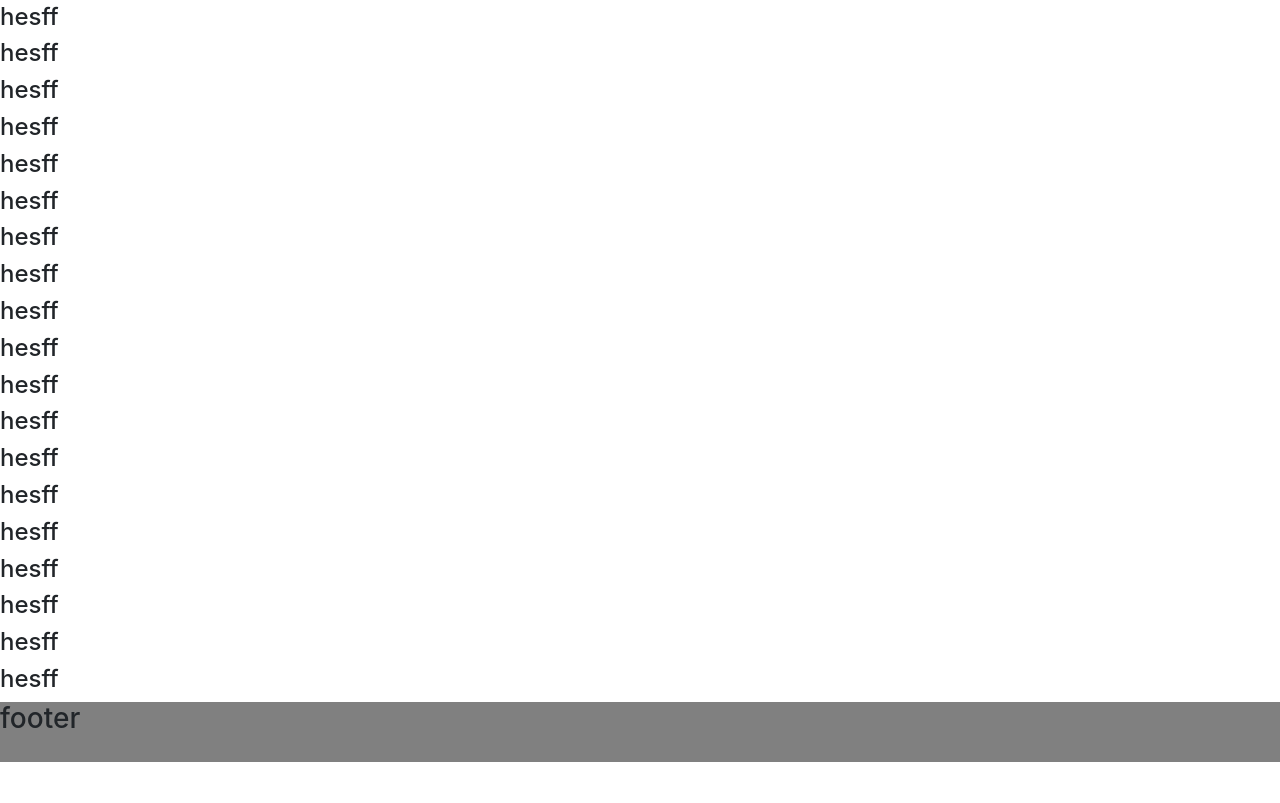
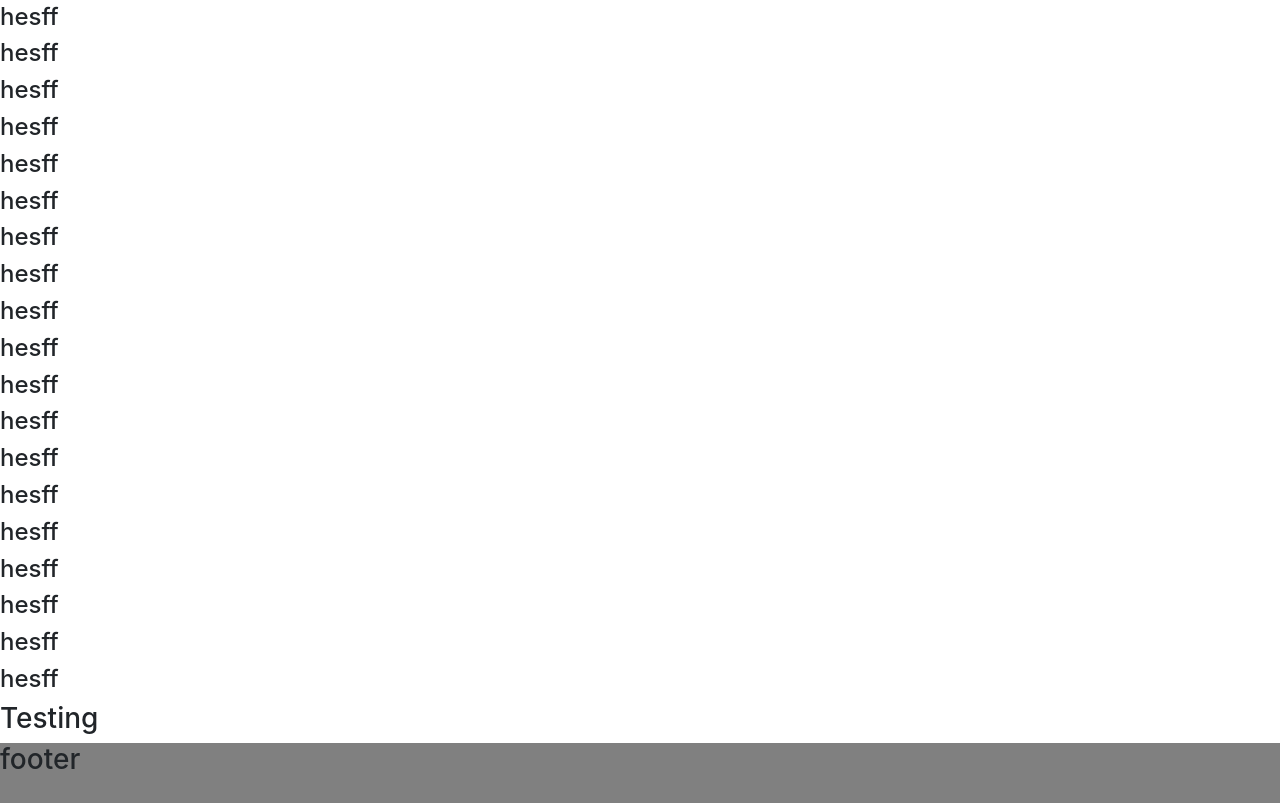
Before and after one commit to sokhomchoun/technology-website1, a plain HTML site: page index.html in a window 1280 px wide. Shown: the part 1227-2030 px from the top of the page. Before the commit the page ends 1989 px from the top, so only its background shows below. Drawn offline with Linux system fonts and the light colour scheme.

Commit message:
homepage

```diff
--- a/index.html
+++ b/index.html
@@ -76,6 +76,10 @@
         <h4>hesff</h4>
         <h4>hesff</h4>
 
+        <h3>
+            Testing
+        </h3>
+
 
 
 
```
